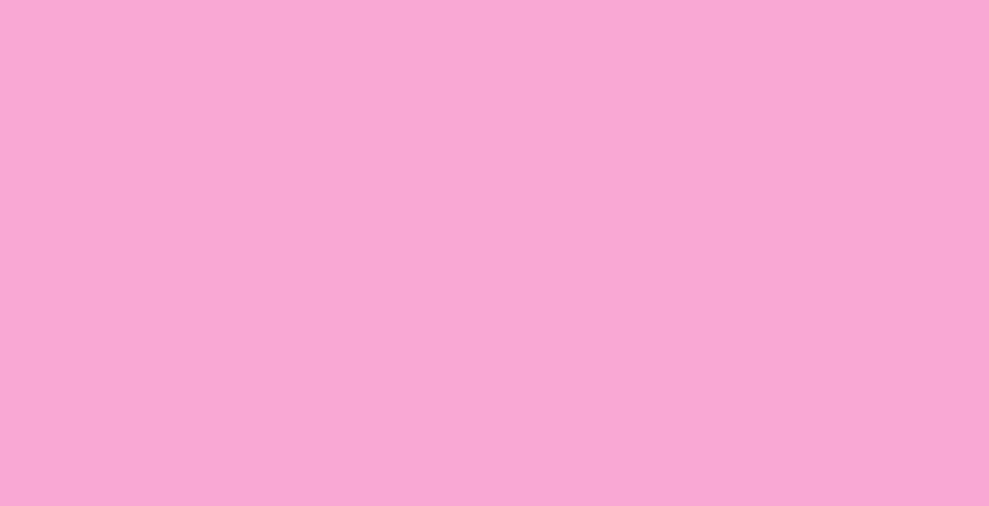
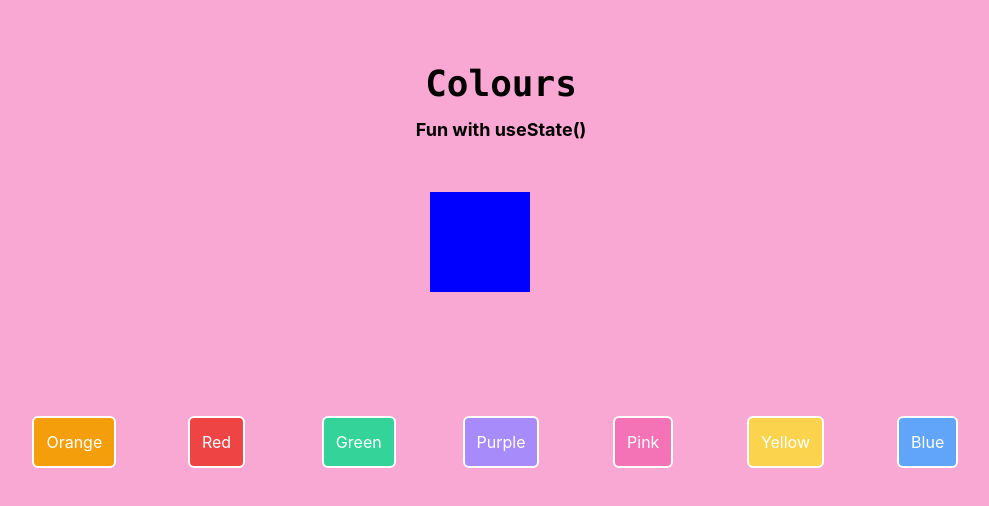
Before and after one commit to rebecca-hallas/React-land, a React (Create React App) app: page /#/Colours in a window 1280 px wide. Shown: the top 506 px of the page, without its empty margins (139-1128 px from the left). Built offline with nearby package versions, Linux system fonts and the light colour scheme.

Commit message:
create colour change component using useState

```diff
--- a/src/Components/App.js
+++ b/src/Components/App.js
@@ -1,6 +1,6 @@
 import '../Styles.css';
 import Counter from './Counter'
-import Data from './Data'
+import Colours from './Colours'
 import Home from './Home'
 import { Route } from 'react-router-dom'
 
@@ -10,7 +10,7 @@ function App() {
     <>
       <Route exact path='/' component={Home} />
       <Route path='/Counter' component={Counter} />
-      <Route path='/Data' component={Data} />
+      <Route path='/Colours' component={Colours} />
 
     </>
   );
--- /dev/null
+++ b/src/Components/Colours.js
@@ -0,0 +1,51 @@
+import React, { useState } from 'react';
+
+function Colours() {
+  const [colour, setColour] = useState({ height: '100px', width: '100px', backgroundColor: 'blue' })
+
+  return (
+    <>
+      <h1 className="text-4xl mt-16 mb-3 font-mono font-bold text-center">Colours</h1>
+      <h2 className="text-lg mb-12 font-bold text-center">Fun with useState()</h2>
+
+      <div className="grid grid-cols-9 grid-rows-4">
+
+        <div className="col-start-5 col-span-1 row-start-1">
+          <div style={colour} />
+        </div>
+
+        <div className="mt-6 col-start-2 col-span-1 row-start-3 text-center">
+          <button className="rounded-md bg-yellow-500 hover:bg-yellow-600 border-2 border-white p-3 text-white" onClick={() => setColour({ height: '100px', width: '100px', backgroundColor: 'orange' })}>Orange</button>
+        </div>
+
+        <div className="mt-6 col-start-3 col-span-1 row-start-3 text-center">
+          <button className="rounded-md bg-red-500 hover:bg-red-600 border-2 border-white p-3 text-white" onClick={() => setColour({ height: '100px', width: '100px', backgroundColor: 'red' })}>Red</button>
+        </div>
+
+        <div className="mt-6 col-start-4 col-span-1 row-start-3 text-center">
+          <button className="rounded-md bg-green-400 hover:bg-green-500 border-2 border-white p-3 text-white" onClick={() => setColour({ height: '100px', width: '100px', backgroundColor: 'green' })}>Green</button>
+        </div>
+
+        <div className="mt-6 col-start-5 col-span-1 row-start-3 text-center">
+          <button className="rounded-md bg-purple-400 hover:bg-purple-500 border-2 border-white p-3 text-white" onClick={() => setColour({ height: '100px', width: '100px', backgroundColor: 'rebeccaPurple' })}>Purple</button>
+        </div>
+
+        <div className="mt-6 col-start-6 col-span-1 row-start-3 text-center">
+          <button className="rounded-md bg-pink-400 hover:bg-pink-500 border-2 border-white p-3 text-white" onClick={() => setColour({ height: '100px', width: '100px', backgroundColor: 'hotPink' })}>Pink</button>
+        </div>
+
+        <div className="mt-6 col-start-7 col-span-1 row-start-3 text-center">
+          <button className="rounded-md bg-yellow-300 hover:bg-yellow-400 border-2 border-white p-3 text-white" onClick={() => setColour({ height: '100px', width: '100px', backgroundColor: 'yellow' })}>Yellow</button>
+        </div>
+
+        <div className="mt-6 col-start-8 col-span-1 row-start-3 text-center">
+          <button className="rounded-md bg-blue-400 hover:bg-blue-500 border-2 border-white p-3 text-white" onClick={() => setColour({ height: '100px', width: '100px', backgroundColor: 'blue' })}>Blue</button>
+        </div>
+
+      </div>
+    </>
+  );
+
+}
+
+export default Colours;
--- a/src/Components/Data.js
+++ b/src/Components/Data.js
@@ -2,31 +2,31 @@ import React, { useState, useEffect } from 'react';
 
 function Data() {
     // const [count, setCount] = useState(1)
-    const [dog, setDog] = useState('')
+//     const [dog, setDog] = useState('')
 
-    useEffect(() => {
-        fetch(`https://dog.ceo/api/breeds/image/random`)
-            .then(response => response.json())
-            .then(setData())
-    }, [])
+//     useEffect(() => {
+//         fetch(`https://dog.ceo/api/breeds/image/random`)
+//             .then(response => response.json())
+//             .then(setData())
+//     }, [])
 
-    if (data) {
-    return (
-        <>
-            <div>
-                <h1>This page utilises React's useEffect function to pull data from:
-                    <u>https://dog.ceo/api/breeds/image/random</u>
-                </h1>
-                <p value={data}></p>
-                <button onClick={() => setData(data.name)}>Name</button>
-                <br />
-                <button onClick={() => setData(data.blog)}>Blog</button>
-                <br />
-                <button onClick={() => setData(data.location)}>Location</button>
-            </div>
-        </>
-    );
-}
+//     if (data) {
+//     return (
+//         <>
+//             <div>
+//                 <h1>This page utilises React's useEffect function to pull data from:
+//                     <u>https://dog.ceo/api/breeds/image/random</u>
+//                 </h1>
+//                 <p value={data}></p>
+//                 <button onClick={() => setData(data.name)}>Name</button>
+//                 <br />
+//                 <button onClick={() => setData(data.blog)}>Blog</button>
+//                 <br />
+//                 <button onClick={() => setData(data.location)}>Location</button>
+//             </div>
+//         </>
+//     );
+// }
 }
 
 export default Data;
--- a/src/Components/Home.js
+++ b/src/Components/Home.js
@@ -19,9 +19,9 @@ function Home () {
         </div>
 
       <div className="col-start-4 row-start-2 col-span-1">
-        <Link to="/Data">
+        <Link to="/Colours">
           <button className="rounded-md bg-pink-400 hover:bg-pink-500 border-2 border-white p-3 text-white">
-            <h1 className="font-bold font-mono">Data</h1>
+            <h1 className="font-bold font-mono">Colours</h1>
             </button>
           </Link>
         </div>
```
